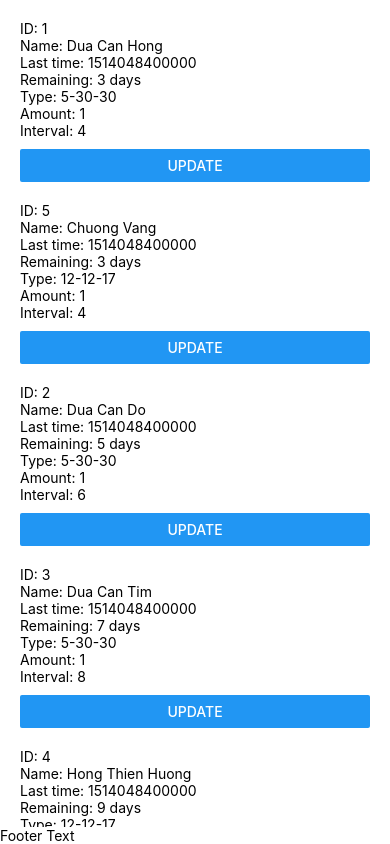
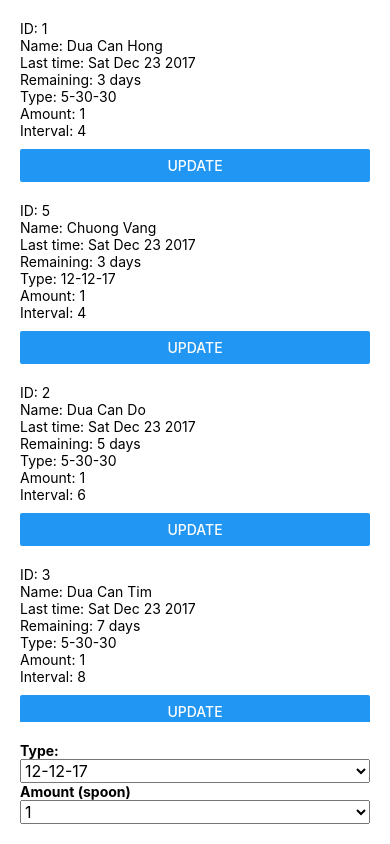
Before and after one commit to hailduong/myGarden, a React Native app: screen / in a window 390 px wide. Built offline with nearby package versions, Linux system fonts and the light colour scheme.

Commit message:
feat: update fertilized plants on clicking the update buttons

```diff
--- a/App.js
+++ b/App.js
@@ -1,5 +1,5 @@
 import React from 'react';
-import {StyleSheet, Text, View, FlatList, Button} from 'react-native';
+import {StyleSheet, Text, View, FlatList, Button, Picker} from 'react-native';
 import Styles from "./assets/Styles";
 import sortBy from "sort-by";
 
@@ -46,41 +46,65 @@ const initialData = [
 	}
 ];
 
-// TODO:
-/*
- * 1. Sort by remaining days
- * 2.
- * */
-
-
 export default class App extends React.Component {
 
 	state = {
-		data: {}
+		data: [],
+		currentType: "12-12-17",
+		currentAmount: 1
 	};
 
 	renderItem = ({item, index}) => {
+
+		const lastTime = new Date(item.lastTime).toDateString();
+
+		const updateThisItem = () => {
+			this.updateItem(item.id)
+		};
 
 		return (
 			<View style={[Styles.marginBottomMD]}>
 				<View>
 					<Text>ID: {item.id}</Text>
 					<Text>Name: {item.name}</Text>
-					<Text>Last time: {item.lastTime}</Text>
+					<Text>Last time: {lastTime}</Text>
 					<Text>Remaining: {item.remainingDay} days</Text>
 					<Text>Type: {item.type}</Text>
 					<Text>Amount: {item.amount}</Text>
 					<Text>Interval: {item.interval}</Text>
 				</View>
 				<View style={[Styles.marginTopSM]}>
-					<Button onPress={this.updateItem} title="Update"/>
+					<Button onPress={updateThisItem} dataID={item.id} title="Update"/>
 				</View>
 			</View>
 		)
 	};
 
-	updateItem = () => {
-		// TODO
+	getIndexOfItem(id) {
+		return this.state.data.findIndex((item) => {
+			return item.id === id;
+		});
+	}
+
+	updateItem = (itemID) => {
+
+		const today = new Date().getTime();
+		const currentType = this.state.currentType;
+		const currentAmount = this.state.currentAmount;
+
+		const indexOfCurrentItem = this.getIndexOfItem(itemID);
+
+		const newState = JSON.parse(JSON.stringify(this.state));
+
+		const targetItem = newState.data[indexOfCurrentItem];
+
+		targetItem.lastTime = today;
+		targetItem.type = currentType;
+		targetItem.amount = currentAmount;
+		targetItem.remainingDay = targetItem.interval;
+
+		this.setState(newState);
+
 	};
 
 	keyExtractor = (item, index) => {
@@ -101,22 +125,45 @@ export default class App extends React.Component {
 	};
 
 	render() {
+
+		const dataWithRemainingDays = this.calculateRemainingDays(this.state.data);
+
 		return (
 			<View style={styles.container}>
-				<FlatList style={Styles.box} data={this.state.data}
+				<FlatList style={Styles.box} data={dataWithRemainingDays}
 						  renderItem={this.renderItem}
 						  keyExtractor={this.keyExtractor}
 				/>
-				<View><Text>Footer Text</Text></View>
+				<View style={Styles.box}>
+					<Text style={Styles.bold}>Type:</Text>
+					<Picker
+						selectedValue={this.state.currentType}
+						onValueChange={(itemValue, itemIndex) => this.setState({currentType: itemValue})}>
+						<Picker.Item label="12-12-17" value="12-12-17"/>
+						<Picker.Item label="17-12-7" value="17-12-7"/>
+						<Picker.Item label="5-30-30" value="5-30-30"/>
+						<Picker.Item label="30-15-10" value="30-15-10"/>
+						<Picker.Item label="10-30-20" value="10-30-20"/>
+						<Picker.Item label="15-20-25" value="15-20-25"/>
+					</Picker>
+					<Text style={Styles.bold}>Amount (spoon)</Text>
+					<Picker
+						selectedValue={this.state.currentAmount}
+						onValueChange={(itemValue, itemIndex) => this.setState({currentAmount: itemValue})}>
+						<Picker.Item label="1" value="1"/>
+						<Picker.Item label="2" value="2"/>
+						<Picker.Item label="3" value="3"/>
+						<Picker.Item label="4" value="4"/>
+						<Picker.Item label="5" value="5"/>
+					</Picker>
+				</View>
 			</View>
 		);
 	}
 
 	componentDidMount() {
-		const dataWithRemainingDays = this.calculateRemainingDays(initialData);
-		console.log('dataWithRemainingDays', dataWithRemainingDays);
 		this.setState({
-			data: dataWithRemainingDays
+			data: initialData
 		})
 	}
 }
--- a/assets/Styles.js
+++ b/assets/Styles.js
@@ -16,6 +16,7 @@ export default StyleSheet.create({
 	fontSizeLg: {fontSize: 24},
 	fontSizeXl: {fontSize: 32},
 	fontSizeXxl: {fontSize: 36},
+	bold: {fontWeight: "700"},
 	white: {color: '#ffffff'},
 	textCenter: {textAlign: 'center'},
 	textLeft: {textAlign: 'left'},
--- a/package.json
+++ b/package.json
@@ -22,6 +22,7 @@
     "expo": "^23.0.4",
     "react": "16.0.0",
     "react-native": "0.50.3",
+    "react-native-elements": "^0.18.5",
     "sort-by": "^1.2.0"
   }
 }
```
Also changed, not shown: 1 other file (tests, documents, lock files or other folders).
